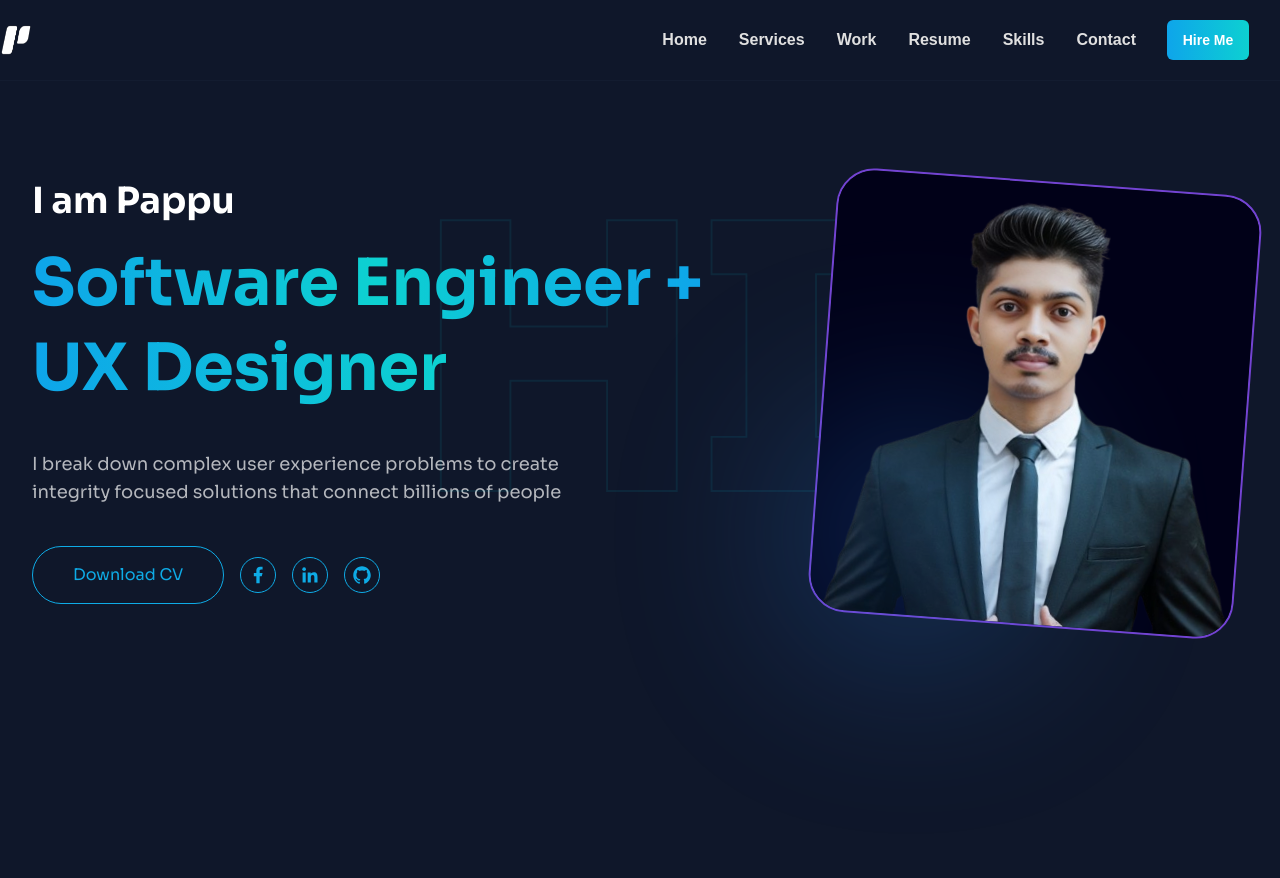
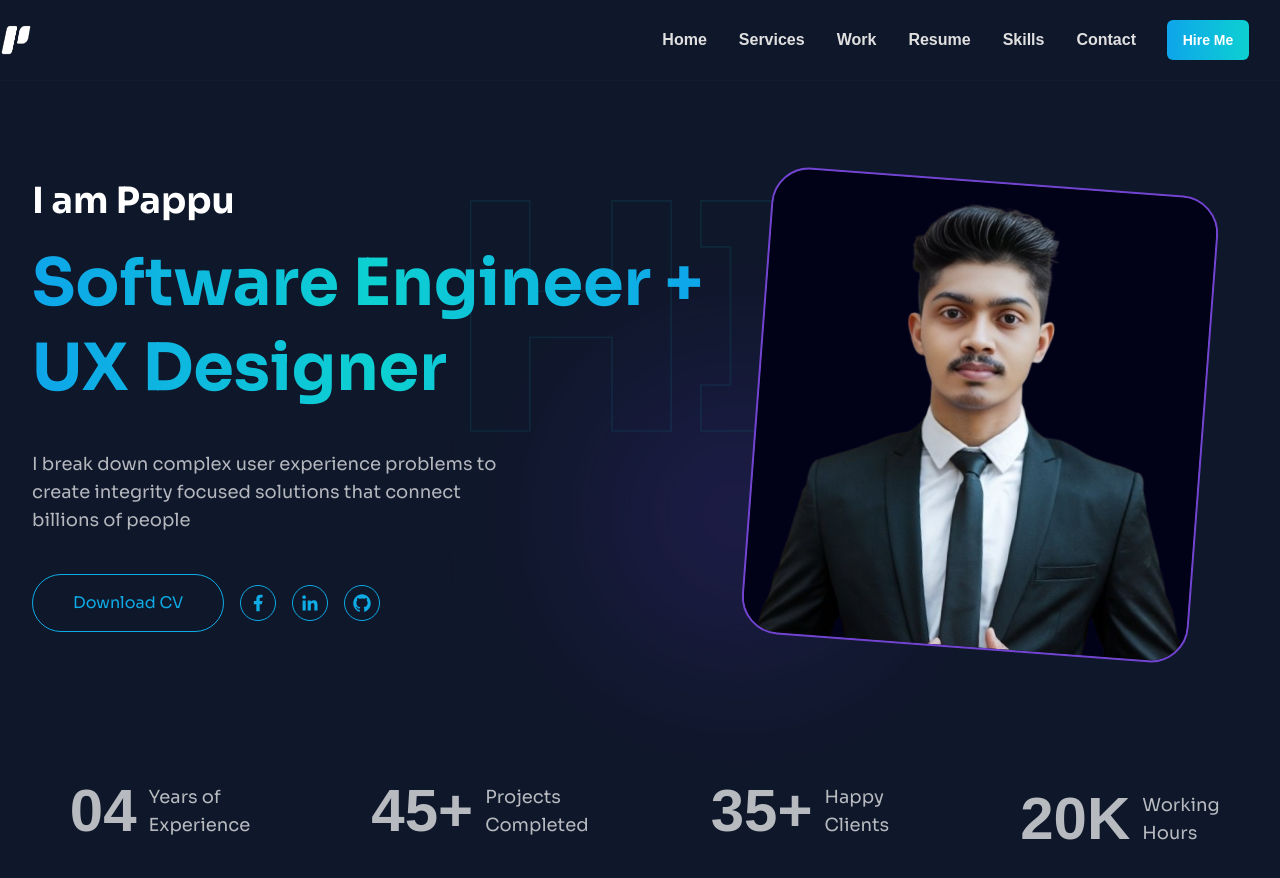
Before and after one commit to coderpappu/Next-Level-Portfolio, a React (Vite) app: page / in a window 1280 px wide. Shown: the top 878 px of the page. Built offline with nearby package versions, Linux system fonts and the light colour scheme.

Commit message:
counter added

```diff
--- a/src/App.jsx
+++ b/src/App.jsx
@@ -6,9 +6,11 @@ import Layout from "./pages/Layout";
 function App() {
   return (
     <div className="relative bg-[#0F172A] w-full h-[1200px] overflow-hidden ">
-      <div className="absolute bottom-44 top-96 -left-64 hidden h-[150px] w-[900px] -rotate-45 rounded-full bg-gradient-to-r from-violet-600 to-indigo-800 opacity-30 blur-3xl filter dark:block lg:bottom-24 lg:-left-20 lg:h-28 lg:w-[250px] lg:-rotate-12 lg:opacity-20 xl:h-40 xl:w-[400px]"></div>
+      <div className="absolute bottom-44 top-96 -left-64 hidden h-[150px] w-[900px] -rotate-45 rounded-full bg-gradient-to-r from-violet-600 to-indigo-800 opacity-30 blur-3xl filter dark:block lg:bottom-24 lg:-left-20 lg:h-28 lg:w-[250px] lg:-rotate-12 lg:opacity-35 xl:h-40 xl:w-[400px]"></div>
 
       <div className="absolute right-[28%] top-0 hidden h-[200px] w-[200px] rotate-45 bg-gradient-to-l from-blue-600 to-sky-400 opacity-20 blur-3xl filter dark:block dark:opacity-20 lg:-top-22 lg:-right-28 lg:h-[300px] lg:w-[300px] xl:h-[500px] xl:w-[500px] rounded-full z-20"></div>
+
+      <span className="absolute bottom-0 top-[400px] right-1/3 w-[250px] sm:w-[180px] md:w-[200px] lg:w-[220px] h-[150px] sm:h-[180px] md:h-[200px] lg:h-[220px] rounded-full bg-gradient-to-tr from-violet-600 to-indigo-800 blur-[100px] opacity-35 -ml-[5%] -mb-[5%]"></span>
 
       <Layout />
     </div>
--- /dev/null
+++ b/src/components/Counter.jsx
@@ -0,0 +1,61 @@
+import React from "react";
+
+const Counter = () => {
+  return (
+    <div className="w-full py-5 flex flex-wrap justify-center items-center opacity-70">
+      {/* First Counter */}
+      <div className="flex flex-wrap justify-center  items-center w-1/2 sm:w-[25%] mb-4 px-4">
+        <h2 className="text-5xl sm:text-6xl text-white font-poppins font-bold">
+          04
+        </h2>
+        <div className="ml-3">
+          <h2 className="text-base sm:text-lg text-white font-sora">
+            Years of
+          </h2>
+          <h2 className="text-base sm:text-lg text-white font-sora">
+            Experience
+          </h2>
+        </div>
+      </div>
+
+      {/* Second Counter */}
+      <div className="flex  flex-wrap justify-center  items-center w-1/2 sm:w-[25%] mb-4 px-4">
+        <h2 className="text-5xl sm:text-6xl text-white font-poppins font-bold">
+          45+
+        </h2>
+        <div className="ml-3">
+          <h2 className="text-base sm:text-lg text-white font-sora">
+            Projects
+          </h2>
+          <h2 className="text-base sm:text-lg text-white font-sora">
+            Completed
+          </h2>
+        </div>
+      </div>
+
+      {/* Third Counter */}
+      <div className="flex  flex-wrap justify-center items-center w-1/2 sm:w-[25%] mb-4 px-4">
+        <h2 className="text-5xl sm:text-6xl text-white font-poppins font-bold">
+          35+
+        </h2>
+        <div className="ml-3">
+          <h2 className="text-base sm:text-lg text-white font-sora">Happy</h2>
+          <h2 className="text-base sm:text-lg text-white font-sora">Clients</h2>
+        </div>
+      </div>
+
+      {/* Fourth Counter */}
+      <div className="flex  flex-wrap justify-center  items-center w-1/2 sm:w-[25%] px-4">
+        <h2 className="text-5xl sm:text-6xl text-white font-poppins font-bold">
+          20K
+        </h2>
+        <div className="ml-3">
+          <h2 className="text-base sm:text-lg text-white font-sora">Working</h2>
+          <h2 className="text-base sm:text-lg text-white font-sora">Hours</h2>
+        </div>
+      </div>
+    </div>
+  );
+};
+
+export default Counter;
--- a/src/components/HeroSection.jsx
+++ b/src/components/HeroSection.jsx
@@ -8,7 +8,7 @@ import pappuImg from "../assets/pappudey.png";
 
 const HeroSection = () => {
   return (
-    <div className="relative h-screen hero-section pt-[60px] md:pt-[100px] pb-10 z-50 px-4 sm:px-6 lg:px-8">
+    <div className="relative h-auto hero-section pt-[60px] md:pt-[100px] pb-28 z-50 px-4 sm:px-6 lg:px-8">
       <div className="intro_text">
         {/* SVG for animated "Hi" text */}
         <svg viewBox="0 0 500 500">
@@ -19,7 +19,7 @@ const HeroSection = () => {
       </div>
       <div className="flex flex-col lg:flex-row justify-between font-sora">
         {/* Left side */}
-        <div className="w-full lg:w-[65%] mb-8 sm:mb-12 lg:mb-0">
+        <div className="w-full lg:w-[56%] mb-8 sm:mb-12 lg:mb-0">
           <h2 className="text-3xl sm:text-4xl lg:text-[36px] mb-3 lg:mb-5 font-bold text-white">
             I am Pappu
           </h2>
@@ -83,13 +83,13 @@ const HeroSection = () => {
         </div>
 
         {/* Right side */}
-        <div className="relative max-w-[280px] sm:max-w-sm md:max-w-md lg:w-[35%] w-full mx-auto hero-image-box z-30">
+        <div className=" max-w-[280px] sm:max-w-sm md:max-w-md lg:w-[44%] w-full mx-auto hero-image-box z-30">
           <img
             src={pappuImg}
             alt="pappudey_picture"
             className="rounded-[38px] border-2 border-[#7343D2] transform rotate-[4.29deg] transition-transform duration-300 ease-in-out hover:rotate-0 hover:border-[#0DCFD2] w-full h-auto"
           />
-          <span className="absolute bottom-0 left-0 w-[150px] sm:w-[180px] md:w-[200px] lg:w-[220px] h-[150px] sm:h-[180px] md:h-[200px] lg:h-[220px] rounded-full bg-gradient-to-tr from-blue-600 to-sky-400 blur-[100px] opacity-35 -ml-[5%] -mb-[5%]"></span>
+
         </div>
       </div>
     </div>
--- a/src/pages/Layout.jsx
+++ b/src/pages/Layout.jsx
@@ -1,11 +1,13 @@
 import HeroSection from "../components/HeroSection";
 import Heading from "../components/Heading";
+import Counter from "../components/Counter";
 const Layout = () => {
   return (
     <div>
       <Heading />
       <div className="xl:wrapper-container">
         <HeroSection />
+        <Counter />
       </div>
     </div>
   );
```
